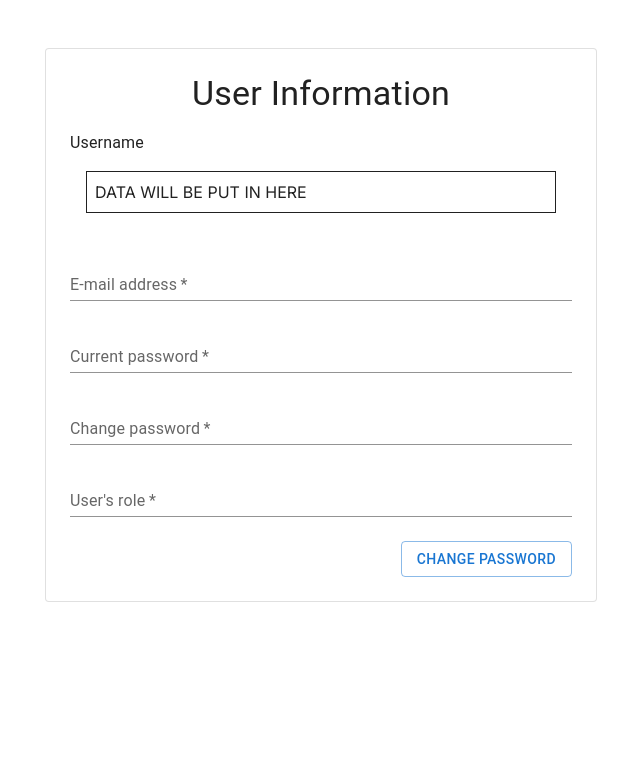
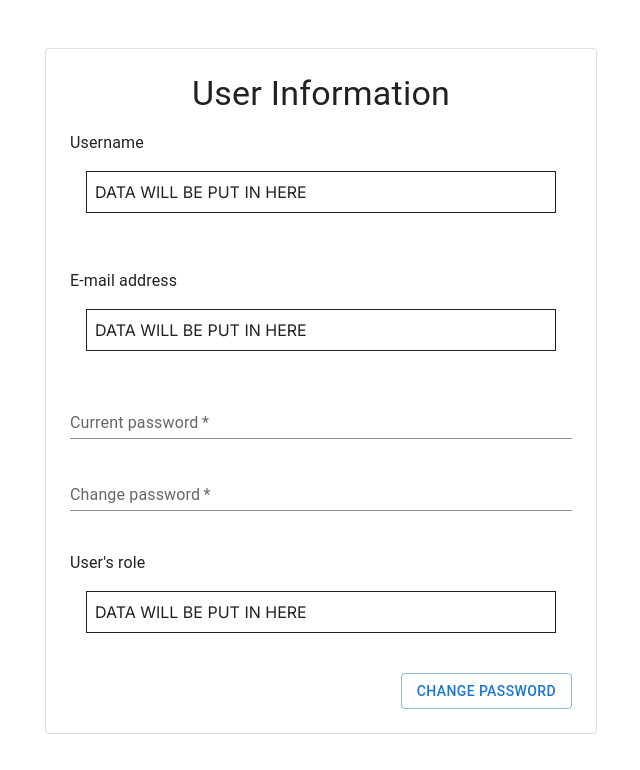
Before and after one commit to CS350-team6/elearning-platform-front, a Next.js app: page /userinfo/1 in a window 1280 px wide. Shown: the top 770 px of the page, without its empty margins (319-959 px from the left). Built offline with nearby package versions, Linux system fonts and the light colour scheme.

Commit message:
카톡에 적은 수많은 오류를 해결

```diff
--- a/package.json
+++ b/package.json
@@ -11,7 +11,7 @@
   "dependencies": {
     "@emotion/react": "^11.11.0",
     "@emotion/styled": "^11.11.0",
-    "@mui/material": "^5.13.0",
+    "@mui/material": "^5.13.2",
     "@reduxjs/toolkit": "^1.9.5",
     "@types/jest": "^29.5.1",
     "@types/node": "20.1.2",
@@ -19,10 +19,10 @@
     "@types/react-dom": "18.2.4",
     "autoprefixer": "10.4.14",
     "axios": "^1.4.0",
-    "next": "^13.4.1",
+    "next": "^13.4.3",
     "postcss": "8.4.23",
     "react": "^18.2.0",
-    "react-dom": "18.2.0",
+    "react-dom": "^18.2.0",
     "react-icons": "^4.8.0",
     "react-redux": "^8.0.5",
     "redux-persist": "^6.0.0",
--- a/src/app/userinfo/[userID]/AddressForm.tsx
+++ b/src/app/userinfo/[userID]/UserInfoForm.tsx
@@ -3,27 +3,14 @@
 import * as React from 'react';
 import Grid from '@mui/material/Grid';
 import TextField from '@mui/material/TextField';
-import FormControlLabel from '@mui/material/FormControlLabel';
-import Checkbox from '@mui/material/Checkbox';
 import Box from '@mui/material/Box';
-import CssBaseline from '@mui/material/CssBaseline';
-import AppBar from '@mui/material/AppBar';
 import Container from '@mui/material/Container';
-import Toolbar from '@mui/material/Toolbar';
 import Paper from '@mui/material/Paper';
-import Stepper from '@mui/material/Stepper';
-import Step from '@mui/material/Step';
-import StepLabel from '@mui/material/StepLabel';
 import Button from '@mui/material/Button';
-import Link from '@mui/material/Link';
 import Typography from '@mui/material/Typography';
-import { createTheme, ThemeProvider } from '@mui/material/styles';
-
-const defaultTheme = createTheme();
 
 export default function AddressForm() {
   return (
-    <ThemeProvider theme={defaultTheme}>
     <Container component="main" maxWidth="sm" sx={{ mb: 4 }}>
     <Paper variant="outlined" sx={{ my: { xs: 3, md: 6 }, p: { xs: 2, md: 3 } }}>
         <Typography component="h1" variant="h4" align="center">
@@ -43,48 +30,48 @@ export default function AddressForm() {
                 </Box>
             </Grid>
             <Grid item xs={12}>
+            <Typography mt={2}>
+                E-mail address
+                </Typography>
+                <Box
+                    sx={{
+                        m:2, p:1, border:1
+                    }}
+                >
+                    DATA WILL BE PUT IN HERE
+                </Box>
+            </Grid>
+            <Grid item xs={12}>
             <TextField
                 required
-                id="address1"
-                name="address1"
-                label="E-mail address"
+                id="current-password"
+                name="current-passwordity"
+                label="Current password"
                 fullWidth
-                autoComplete="shipping address-line1"
                 variant="standard"
             />
             </Grid>
             <Grid item xs={12}>
             <TextField
                 required
-                id="city"
-                name="city"
-                label="Current password"
+                id="change-password"
+                name="change-password"
+                label="Change password"
                 fullWidth
-                autoComplete="shipping address-level2"
                 variant="standard"
             />
             </Grid>
             <Grid item xs={12}>
-            <TextField
-                required
-                id="zip"
-                name="zip"
-                label="Change password"
-                fullWidth
-                autoComplete="shipping postal-code"
-                variant="standard"
-            />
-            </Grid>
-            <Grid item xs={12}>
-            <TextField
-                required
-                id="role"
-                name="role"
-                label="User's role"
-                fullWidth
-                autoComplete="shipping postal-code"
-                variant="standard"
-            />
+            <Typography mt={2}>
+                User's role
+                </Typography>
+                <Box
+                    sx={{
+                        m:2, p:1, border:1
+                    }}
+                >
+                    DATA WILL BE PUT IN HERE
+                </Box>
             </Grid>
             <Grid item xs={12} justifyContent="flex-end" display="flex">
             <Button variant="outlined">
@@ -94,6 +81,5 @@ export default function AddressForm() {
         </Grid>
     </Paper>
     </Container>
-    </ThemeProvider>
     );
 }
--- a/src/app/userinfo/[userID]/page.tsx
+++ b/src/app/userinfo/[userID]/page.tsx
@@ -1,8 +1,8 @@
 import * as React from 'react';
-import AddressForm from './AddressForm';
+import UserInfoForm from './UserInfoForm';
 
 export default function Userinfo() {
   return (
-    <AddressForm />
+    <UserInfoForm />
   );
 }
```
Also changed, not shown: 1 other file (tests, documents, lock files or other folders).
